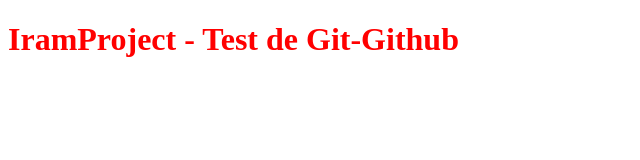
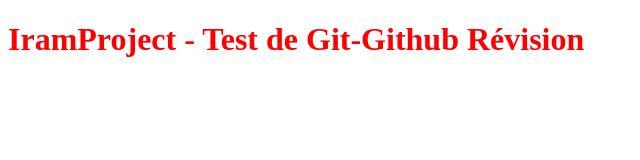
Before and after one commit to DieuIramPS/IramProject, a plain HTML site: page index.html in a window 1280 px wide. Shown: the whole page, without its empty margins (0-640 px from the left). Drawn offline with Linux system fonts and the light colour scheme.

Commit message:
Modification du titre H1

```diff
--- a/index.html
+++ b/index.html
@@ -5,6 +5,6 @@
    <link rel="stylesheet" type="text/css" href="styles.css">
 </head>
 <body>
-   <h1>IramProject - Test de Git-Github</h1>
+   <h1>IramProject - Test de Git-Github Révision</h1>
 </body>
 </html>
```
